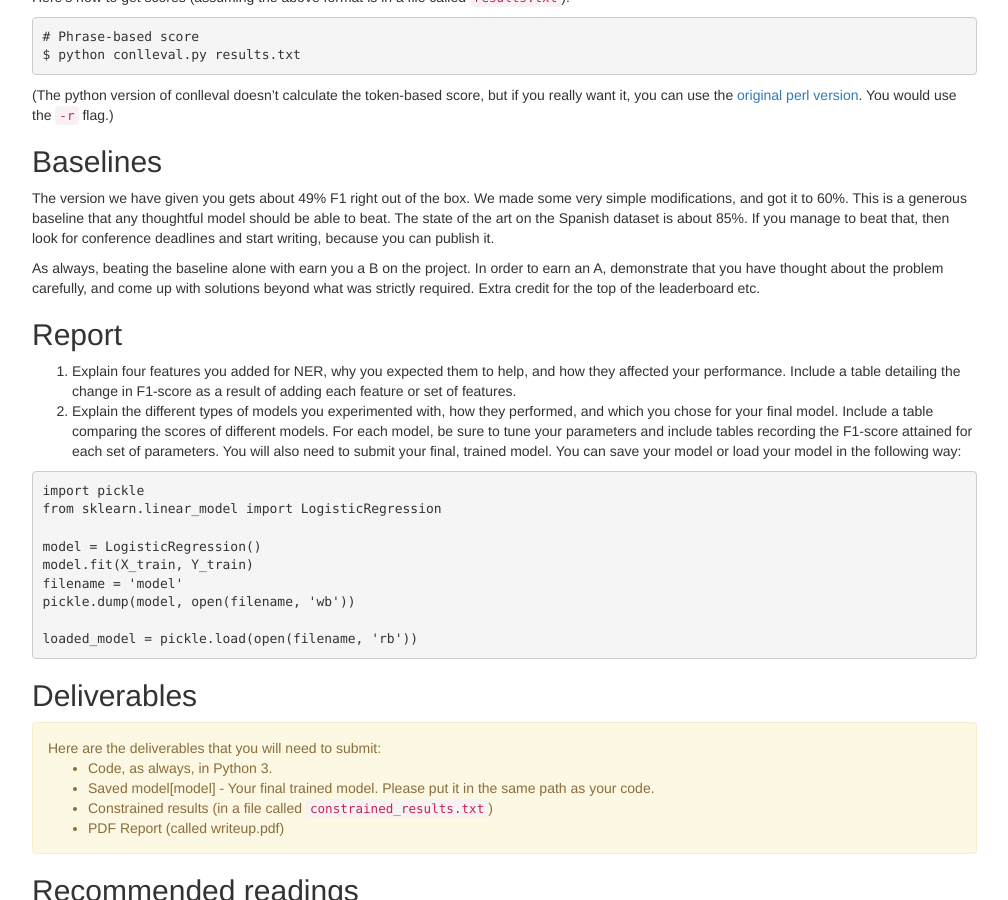
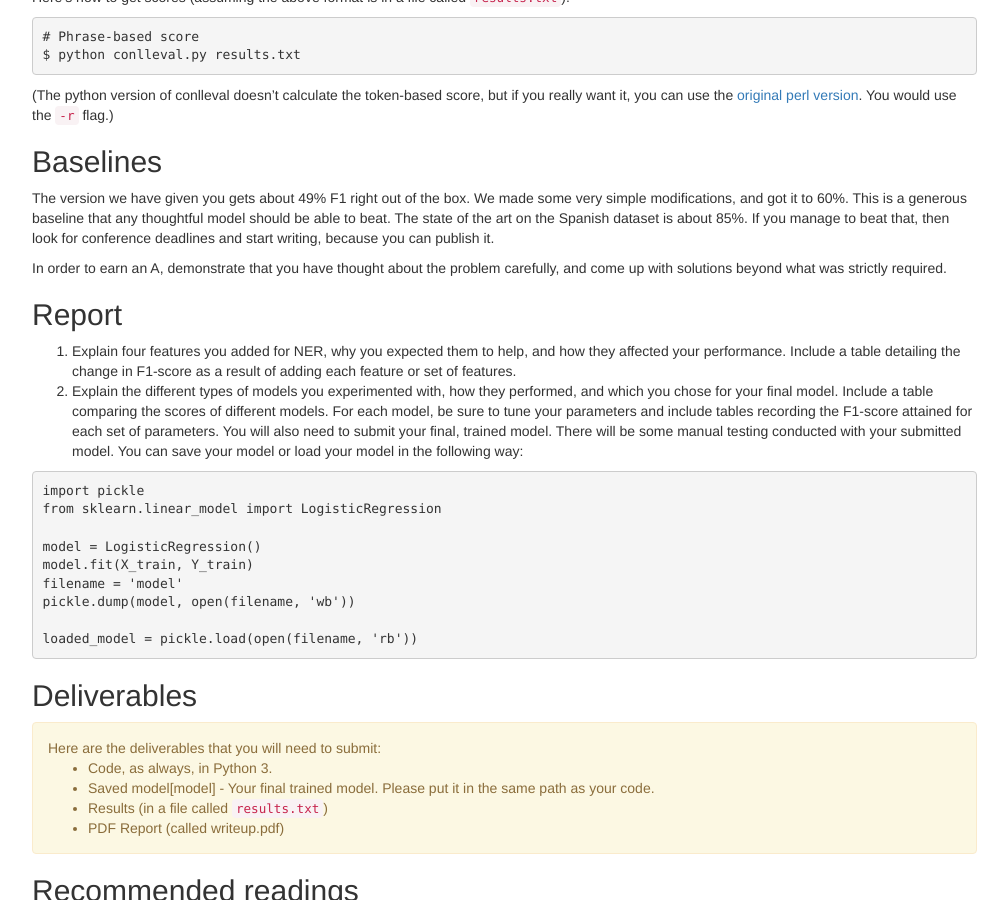
Before and after one commit to computational-linguistics-class/computational-linguistics-class.github.io, a Jekyll site: the page built from assignment7.md, in a window 1280 px wide and 900 px high, scrolled down 1563 px. Shown: the whole window, without its empty margins (233-1241 px from the left). Built offline with Jekyll 4.4.1, drawn with Linux system fonts in a browser that asks for light colours; nearby versions of some CDN libraries; a script that is not in the unit is left out.

Commit message:
Update assignment7.md

````diff
--- a/assignment7.md
+++ b/assignment7.md
@@ -97,12 +97,12 @@ $ python conlleval.py results.txt
 
 The version we have given you gets about 49% F1 right out of the box. We made some very simple modifications, and got it to 60%. This is a generous baseline that any thoughtful model should be able to beat. The state of the art on the Spanish dataset is about 85%. If you manage to beat that, then look for conference deadlines and start writing, because you can publish it.
 
-As always, beating the baseline alone with earn you a B on the project. In order to earn an A, demonstrate that you have thought about the problem carefully, and come up with solutions beyond what was strictly required. Extra credit for the top of the leaderboard etc.
+In order to earn an A, demonstrate that you have thought about the problem carefully, and come up with solutions beyond what was strictly required.
 
 ## Report
 
 1. Explain four features you added for NER, why you expected them to help, and how they affected your performance. Include a table detailing the change in F1-score as a result of adding each feature or set of features.
-2. Explain the different types of models you experimented with, how they performed, and which you chose for your final model. Include a table comparing the scores of different models. For each model, be sure to tune your parameters and include tables recording the F1-score attained for each set of parameters. You will also need to submit your final, trained model. You can save your model or load your model in the following way:
+2. Explain the different types of models you experimented with, how they performed, and which you chose for your final model. Include a table comparing the scores of different models. For each model, be sure to tune your parameters and include tables recording the F1-score attained for each set of parameters. You will also need to submit your final, trained model. There will be some manual testing conducted with your submitted model. You can save your model or load your model in the following way:
 
 ```
 import pickle
@@ -121,7 +121,7 @@ loaded_model = pickle.load(open(filename, 'rb'))
 Here are the deliverables that you will need to submit:
 * Code, as always, in Python 3.
 * Saved model[model] - Your final trained model. Please put it in the same path as your code.
-* Constrained results (in a file called `constrained_results.txt`)
+* Results (in a file called `results.txt`)
 * PDF Report (called writeup.pdf)
 </div>
 
````
